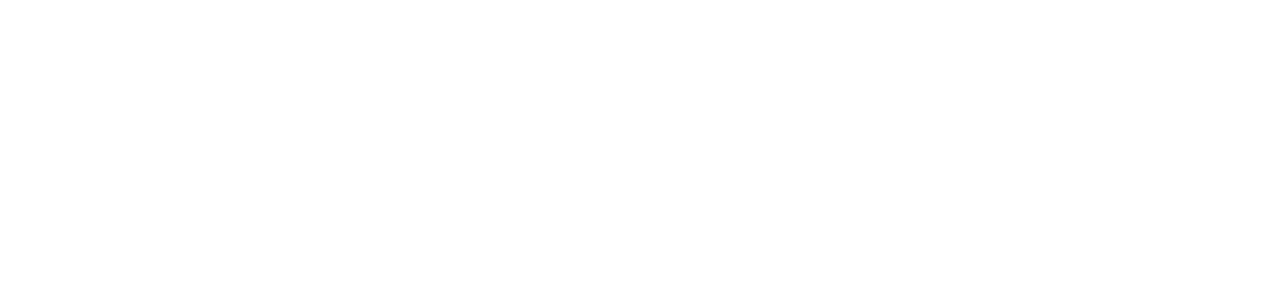
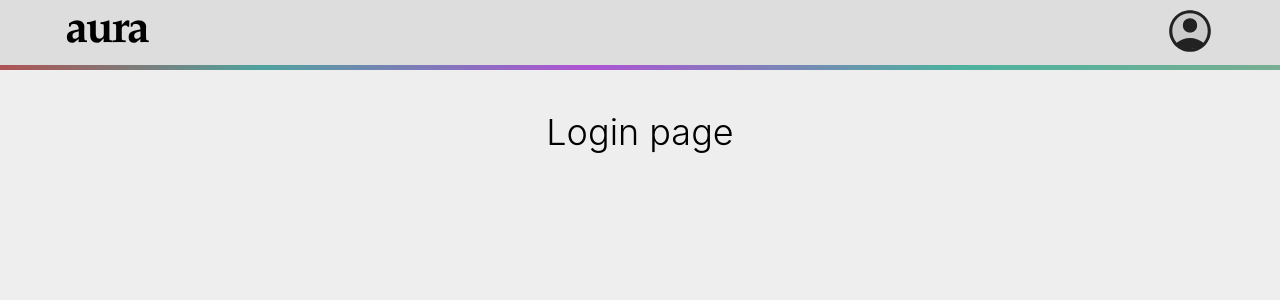
Before and after one commit to solomonNSI/AuraPalette, a React (Create React App) app in the folder aura-palette/: page /login in a window 1280 px wide. Before the commit this address had no page. Shown: the top 300 px of the page. Built offline with nearby package versions, Linux system fonts and the light colour scheme.

Commit message:
added signup and login views

```diff
--- /dev/null
+++ b/aura-palette/src/Views/LoginView/Login.js
@@ -0,0 +1,14 @@
+import * as S from "../LoginView/style";
+import { NavBar } from "../../Components/NavBar/NavBar";
+
+const Login = () => {
+  return (
+    <div style={{ backgroundColor: "#eeeeee", height: "100vh" }}>
+      <NavBar />
+
+      <S.Title>Login page</S.Title>
+    </div>
+  );
+}
+
+export default Login;
--- /dev/null
+++ b/aura-palette/src/Views/LoginView/style.js
@@ -0,0 +1,11 @@
+import React from "react";
+import styled from "styled-components";
+import { NAVBAR_HEIGHT } from "../../Components/NavBar/style";
+
+export const Title = styled.div`
+  padding-top: ${NAVBAR_HEIGHT + 30}px;
+  text-align: center;
+  margin: 15px 65px 0px 65px;
+  font-size: 36px;
+  font-weight: 300;
+`;
--- /dev/null
+++ b/aura-palette/src/Views/SignUpView/SignUp.js
@@ -0,0 +1,14 @@
+import * as S from "../SignUpView/style";
+import { NavBar } from "../../Components/NavBar/NavBar";
+
+const SignUp = () => {
+  return (
+    <div style={{ backgroundColor: "#eeeeee", height: "100vh" }}>
+      <NavBar />
+
+      <S.Title>Sign Up page</S.Title>
+    </div>
+  );
+}
+
+export default SignUp;
--- /dev/null
+++ b/aura-palette/src/Views/SignUpView/style.js
@@ -0,0 +1,11 @@
+import React from "react";
+import styled from "styled-components";
+import { NAVBAR_HEIGHT } from "../../Components/NavBar/style";
+
+export const Title = styled.div`
+  padding-top: ${NAVBAR_HEIGHT + 30}px;
+  text-align: center;
+  margin: 15px 65px 0px 65px;
+  font-size: 36px;
+  font-weight: 300;
+`;
--- a/aura-palette/src/index.js
+++ b/aura-palette/src/index.js
@@ -3,8 +3,10 @@ import ReactDOM from 'react-dom/client';
 import { BrowserRouter, Routes, Route } from "react-router-dom";
 import './index.css';
 import App from './Views/AppView/App';
+import Login from './Views/LoginView/Login';
 import Profile from './Views/ProfileView/Profile';
 import Settings from './Views/SettingsView/Settings';
+import SignUp from './Views/SignUpView/SignUp';
 
 export default function Root() {
   return (
@@ -13,6 +15,8 @@ export default function Root() {
           <Route index path="/" element={<App />} />
           <Route path="profile" element={<Profile />} />
           <Route path="settings" element={<Settings />} />
+          <Route path="signup" element={<SignUp />} />
+          <Route path="login" element={<Login />} />
       </Routes>
     </BrowserRouter>
   );
```
